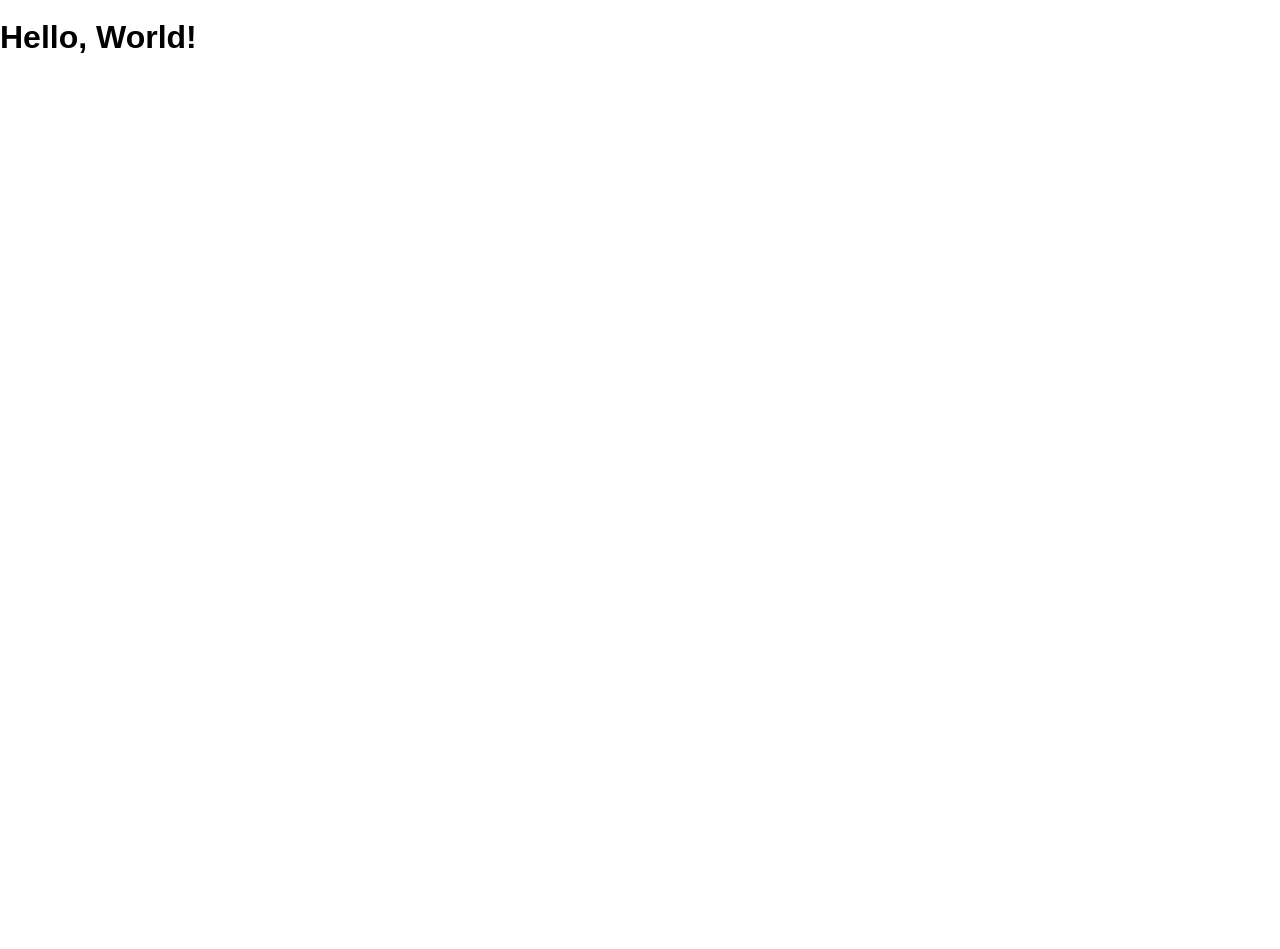
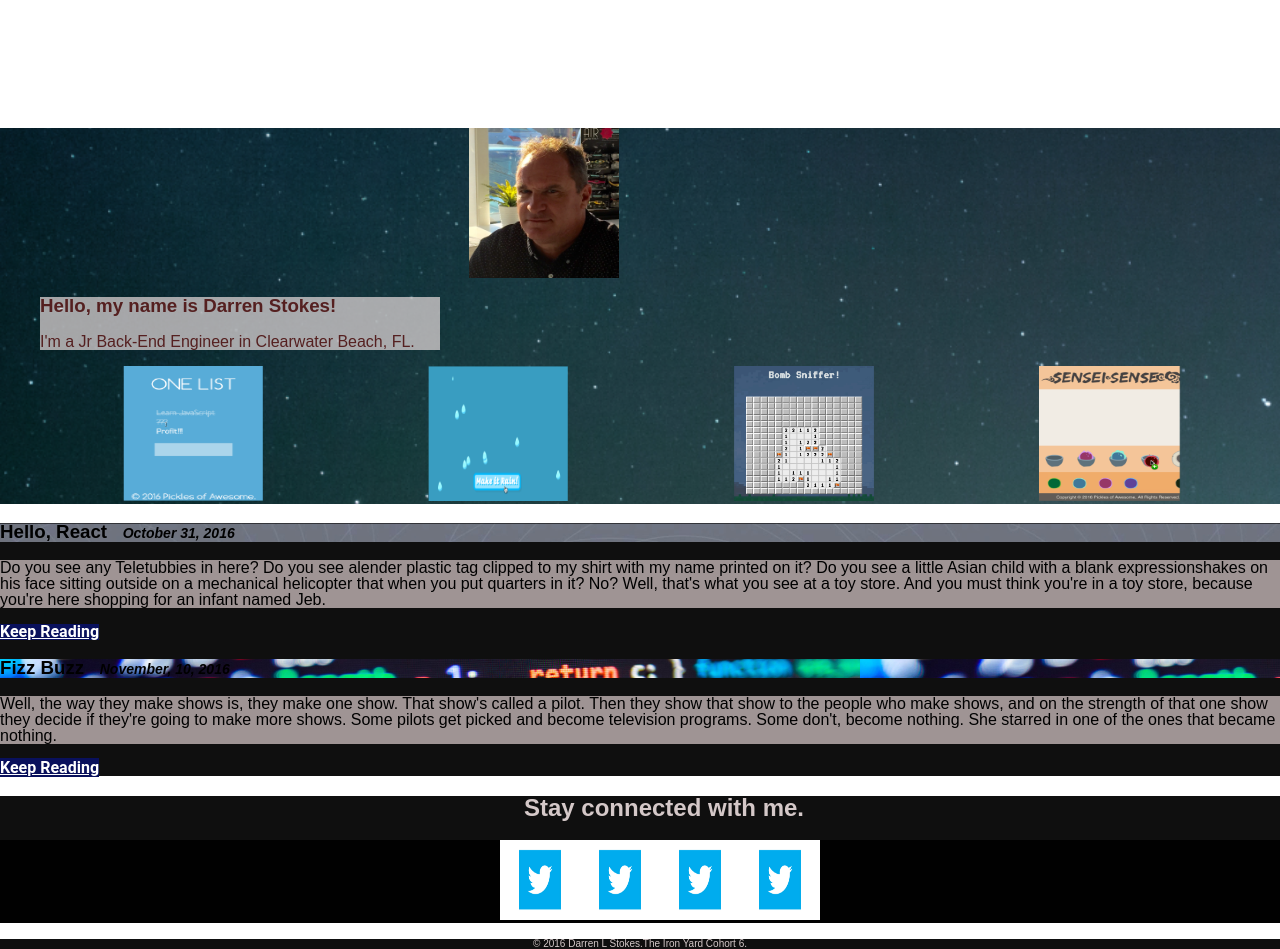
Before and after one commit to darrenstokes1/portfolio, a website: page public/index.html in a window 1280 px wide. Before the commit the page ends 800 px from the top, so only its background shows below. Drawn offline with Linux system fonts and the light colour scheme.

Commit message:
unfinished

```diff
--- a/public/index.html
+++ b/public/index.html
@@ -1,12 +1,83 @@
 <!DOCTYPE html>
 <html>
-  <head lang="en">
+<head lang="en">
     <meta charset="UTF-8">
     <meta name="viewport" content="width=device-width, user-scalable=no, minimum-scale=1.0, maximum-scale=1.0">
     <title>portfolio</title>
-    <link rel="stylesheet" href="/screen.css">
-  </head>
-  <body>
-    <h1>Hello, World!</h1>
+    <link rel="stylesheet" href="styles/main.css">
+    <style type="text/css"></style>
+    <script type="text/javascript"></script>
+</head>
+   <!-- Visible parts of webpage -->
+<body>
+    <section class="header">
+        <div class="mypic">
+            <img src="/public/images/darren_stokes.png" height="150" width="150"/>
+        </div>
+            <blockquote class="bq">
+                <h3> Hello, my name is Darren Stokes!</h3>
+                <p>I'm a Jr Back-End Engineer in Clearwater Beach, FL.</p>
+            </blockquote>
+        <!--<div class="myquote">
+            <!-- triangle goes here
+        </div>-->
+    <!-- Portfolio begins here -->
+        <div>
+            <ul class="portfolio">
+                <li><img src="images/one-list.png" height="135" width="140"/></li>
+                <li><img src="images/make-it-rain.png" height="135" width="140"/></li>
+                <li><img src="images/bomb-sniffer.png" height="135" width="140"/></li>
+                <li><img src="images/sensei-sense.png" height="135" width="158"/></li>
+           </ul>
+        </div>
+    </section>
+    <!-- Blog section begins here -->
+    <section class="myblog">
+        <div class="react">
+                <!--style="background-image: url('https://upload.wikimedia.org/wikipedia/commons/8/87/LH_95.jpg');"-->
+                <h3>Hello, React &nbsp; <span>October 31, 2016</span></h3>
+        </div>
+        <p class="blog1">
+            Do you see any Teletubbies in here? Do you see alender plastic tag
+            clipped to my shirt with my name printed on it? Do you see a little
+            Asian child with a blank expressionshakes on his face sitting outside on
+            a mechanical helicopter that  when you put quarters in it? No?
+            Well, that's what you see at a toy store. And you must think you're
+            in a toy store, because you're here shopping for an infant named Jeb.
+        </p>
+
+        <div class="read1">
+            <a href="#">Keep Reading</a>
+        </div>
+
+        <div class="fizz"> <!--style="background-image: url('https://tctechcrunch2011.files.wordpress.com/2015/04/codecode.jpg?w=738')"-->
+            <!--look at jason's CodePen style="" />-->
+            <h3>Fizz Buzz &nbsp; <span> November, 10, 2016</span></h3>
+        </div>
+            <p class="blog2">
+                Well, the way they make shows is, they make one show. That show's called a pilot.
+                Then they show that show to the people who make shows, and on the strength of that
+                one show they decide if they're going to make more shows. Some pilots get picked
+                and become television programs. Some don't, become nothing. She starred in one of
+                the ones that became nothing.
+            </p>
+            <div class="read2">
+                <a href="#">Keep Reading</a>
+            </div>
+
+    </section>
+    <!-- Social section begins here -->
+    <section class="social">
+                <h2>Stay connected with me.</h2>
+            <ul class="logo">
+                <li><img src="images/twitter-vector-logo.jpg" height="80" width="80"/><li>
+                <li><img src="images/twitter-vector-logo.jpg" height="80" width="80" /></li>
+                <li><img src="images/twitter-vector-logo.jpg" height="80" width="80" /></li>
+                <li><img src="images/twitter-vector-logo.jpg" height="80" width="80" /></li>
+            </ul>
+    </section>
+    <!-- Footer and copyright info starts here -->
+    <footer>&copy; 2016 Darren L Stokes.The Iron Yard Cohort 6.</footer>
+
   </body>
 </html>
--- a/public/screen.css
+++ /dev/null
@@ -1,8 +0,0 @@
-html {
-  text-size-adjust: 100%;
-}
-
-body {
-  margin: 0;
-  font: 16px / 1 sans-serif;
-}
--- /dev/null
+++ b/public/styles/main.css
@@ -0,0 +1,134 @@
+html {
+  text-size-adjust: 100%;
+}
+
+/*Top section containing my image and quote starts here*/
+.header {
+     background-image: url('/public/images/space.png');
+     background-repeat:no-repeat;
+     background-size:cover;
+     background-position:center;
+     /*position:relative;*/
+ }
+
+.mypic {
+   display:flex;
+   justify-content:center;
+   padding-right:12em;
+   margin-top: 8em;
+}
+
+blockquote.bq {
+    align-self:center;
+}
+
+blockquote {
+    background-color: rgba(232, 221, 221, 0.70);
+    color: rgba(72, 12, 12, 0.87);
+    width:400px;
+
+}
+
+.myquote {
+    display: flex;
+    justify-content:center;
+    align-items:center;
+    margin-top:4em;
+    margin-right:5em;
+    height:80px;
+    width:420px;
+}
+
+blockquote h3 {
+    color: rgba(72, 12, 12, 0.87);
+}
+/*Portfolio section starts here*/
+
+.portfolio {
+    display: flex;
+    justify-content:space-around;
+    align-items:center;
+    top:20em;
+    flex-wrap:wrap;
+    list-style-type: none;
+}
+/*social section starts here*/
+
+.social{
+    background-color:rgba(0, 0, 0, 0.94);
+}
+
+span {
+    font-style:italic;
+    font-size:14px;
+}
+
+.myblog {
+     background-color:rgba(0, 0, 0, 0.94);
+}
+
+.react {
+    background-image: url('/public/images/react.png');
+}
+
+.blog1 {
+
+    background-color: rgba(241, 224, 224, 0.64);
+}
+
+.read1 {
+    display:flex;
+    align-content:flex-end;
+}
+
+.fizz {
+    background-image: url('/public/images/code.png');
+}
+.blog2 {
+
+    background-color: rgba(241, 224, 224, 0.64);
+}
+
+.read2 {
+
+}
+/*Logo area starts here*/
+.logo {
+    background-color:rgba(0, 0, 0, 0.94);
+    display:flex;
+    justify-content:center;
+    align-items:center;
+    list-style-type:none;
+}
+
+
+/*body styles start here*/
+body {
+  margin: 0;
+  font: 16px / 1 sans-serif;
+}
+/*Heading and achor styles begin here */
+h2 {
+    color:rgba(247, 233, 233, 0.85);
+    display:flex;
+    justify-content:center;
+    padding-left:2em;
+}
+
+a {
+    background-color:#09105c;
+    color: white;
+    font-family:Roboto;
+    font-weight:bold;
+}
+/*Footer cotaining copyright and name*/
+footer {
+    background-color:rgba(0, 0, 0, 0.94);
+    color:rgba(247, 233, 233, 0.85);
+    text-align: center;
+    font-size: 10px;
+}
+/*Shows outline of all elements  * DELETE UPON COMPLETION*/
+ /** {
+    border:1px solid lime;
+} */
```
Also changed, not shown: public/images/bomb-sniffer.png (added), public/images/code.png (added), public/images/darren_stokes.png (added), public/images/dog.JPG (added), public/images/jason.jpg (added), public/images/make-it-rain.png (added), public/images/one-list.png (added), public/images/react.png (added), public/images/sensei-sense.png (added), public/images/space.png (added), public/images/tri.png (added), public/images/twitter-vector-logo.jpg (added), 1 other file.
